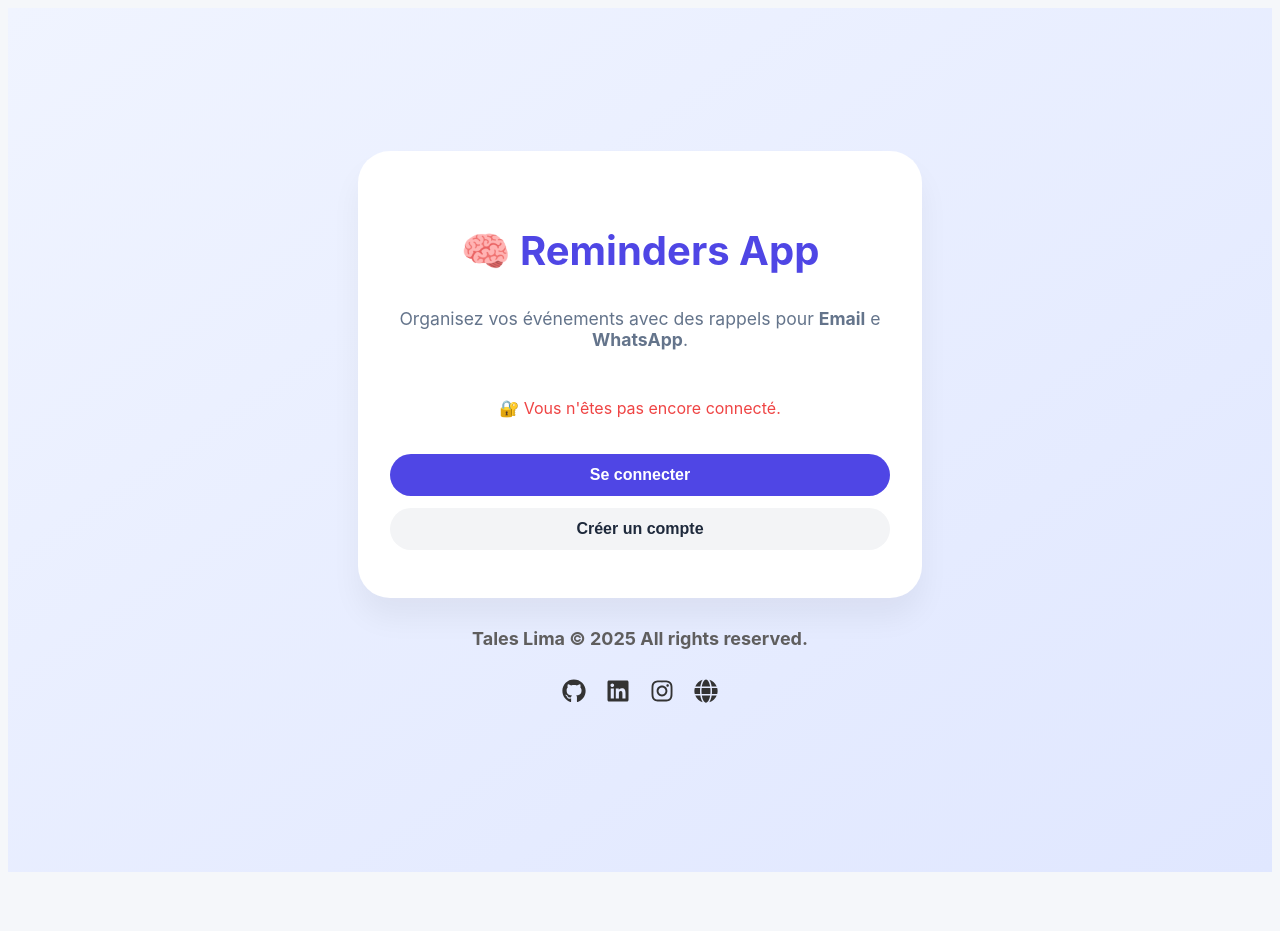
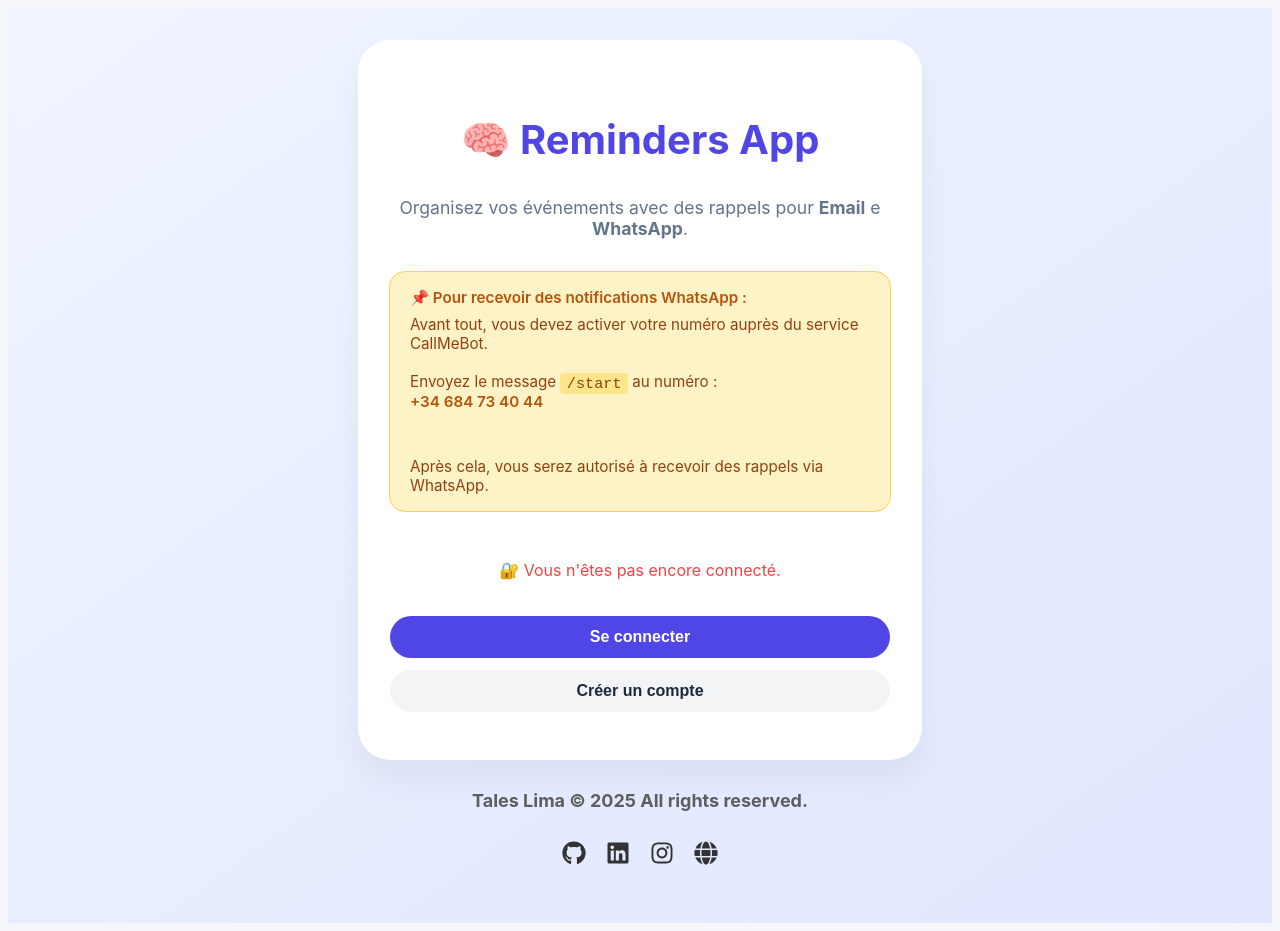
Before and after one commit to tales1982/reminders-app, a Next.js app in the folder frontend_reminders/: page / in a window 1280 px wide. Before the commit the page ends 880 px from the top, so only its background shows below. Built offline with nearby package versions, Linux system fonts and the light colour scheme.

Commit message:
adcionando mensagen na homa pra autorizar o aplicativo

```diff
--- a/frontend_reminders/app/page.tsx
+++ b/frontend_reminders/app/page.tsx
@@ -12,6 +12,7 @@ import {
   Status,
   Actions,
   Button,
+  AlertBox,
 } from "@/styles/Home";
 
 export default function Home() {
@@ -31,6 +32,15 @@ export default function Home() {
           Organisez vos événements avec des rappels pour <strong>Email</strong>{" "}
           e <strong>WhatsApp</strong>.
         </Subtitle>
+        <AlertBox>
+  <strong>📌 Pour recevoir des notifications WhatsApp :</strong>
+  Avant tout, vous devez activer votre numéro auprès du service CallMeBot.
+  <br /><br />
+  Envoyez le message <code>/start</code> au numéro :<br />
+  <strong>+34 684 73 40 44</strong>
+  <br /><br />
+  Après cela, vous serez autorisé à recevoir des rappels via WhatsApp.
+</AlertBox>
 
         {isLoggedIn ? (
           <>
--- a/frontend_reminders/styles/Home.ts
+++ b/frontend_reminders/styles/Home.ts
@@ -99,3 +99,36 @@ export const Button = styled.button<{ variant?: "primary" | "secondary" }>`
     padding: 0.6rem 1.2rem;
   }
 `;
+
+
+export const AlertBox = styled.div`
+  background: #fef3c7;
+  color: #92400e;
+  border: 1px solid #fcd34d;
+  padding: 1rem 1.25rem;
+  margin-bottom: 2rem;
+  border-radius: 1rem;
+  font-size: 0.95rem;
+  text-align: left;
+  max-width: 460px;
+  width: 100%;
+
+  strong {
+    display: block;
+    margin-bottom: 0.5rem;
+    color: #b45309;
+    font-weight: 600;
+  }
+
+  code {
+    background: #fde68a;
+    padding: 0.1rem 0.4rem;
+    border-radius: 4px;
+    font-family: monospace;
+  }
+
+  @media (max-width: 480px) {
+    font-size: 0.85rem;
+    padding: 0.85rem 1rem;
+  }
+`;
```
